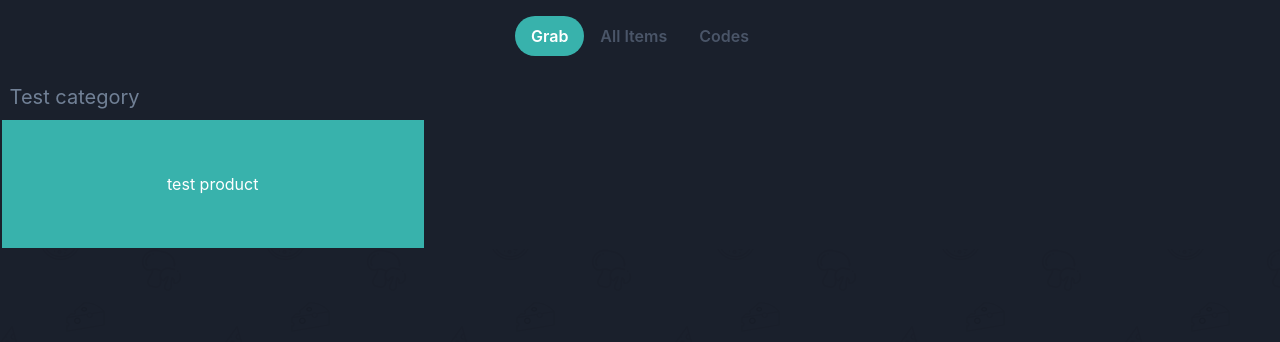
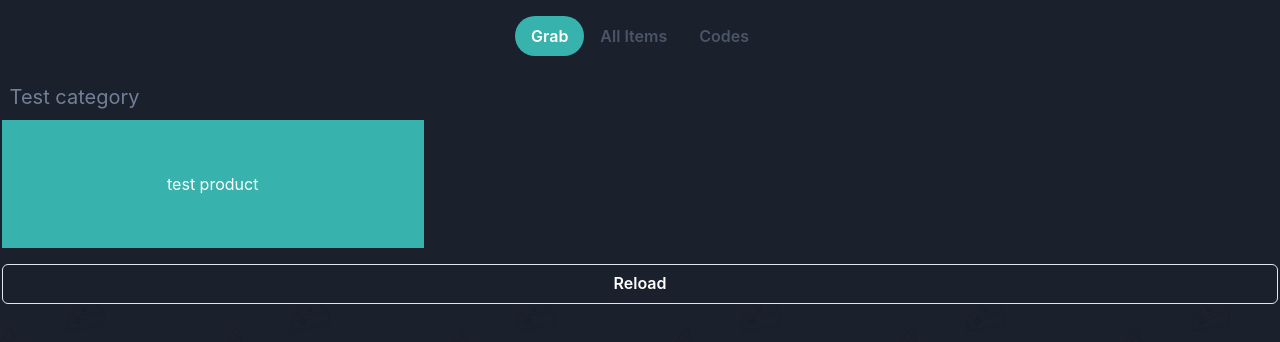
Before and after one commit to madkraft/grab-grab, a React (Create React App) app: page / in a window 1280 px wide. Shown: the top 342 px of the page. Built offline with nearby package versions, Linux system fonts and the light colour scheme; the HTML template or start-up script is replaced by a standard one.

Commit message:
add reload button

```diff
--- a/src/components/Nav.js
+++ b/src/components/Nav.js
@@ -1,16 +1,23 @@
 import React, { useEffect, useState } from "react";
-import { Tab, TabList, TabPanel, TabPanels, Tabs } from "@chakra-ui/react";
+import {
+  Button,
+  Tab,
+  TabList,
+  TabPanel,
+  TabPanels,
+  Tabs,
+} from "@chakra-ui/react";
 import { List } from "./List";
 import { AllItems } from "./AllItems";
 import { fetchRecords, setProduct } from "../utils/api";
-import { swipeEnd, swipeStart } from "../utils/swipe";
-import { getProducts, transformProducts } from "../utils/records";
+// import { swipeEnd, swipeStart } from "../utils/swipe";
+import { getProducts } from "../utils/records";
 import { Codes } from "./Codes";
 
 export const Nav = () => {
   const [allCategories, setAllCategories] = useState({});
   const [listCategories, setListCategories] = useState({});
-  const [loading, setLoading] = useState(false);
+  const [loading] = useState(false);
 
   useEffect(() => {
     const getAllProducts = async () => {
@@ -106,9 +113,29 @@ export const Nav = () => {
             loading={loading}
             removeProduct={handleRemoveProduct}
           />
+          <Button
+            width="100%"
+            marginTop="1rem"
+            variant="outline"
+            onClick={() => {
+              window.location.reload();
+            }}
+          >
+            Reload
+          </Button>
         </TabPanel>
         <TabPanel padding="0.1rem">
           <AllItems categories={allCategories} addToList={handleAddToList} />
+          <Button
+            width="100%"
+            marginTop="1rem"
+            variant="outline"
+            onClick={() => {
+              window.location.reload();
+            }}
+          >
+            Reload
+          </Button>
         </TabPanel>
         <TabPanel padding="0.1rem">
           <Codes />
--- a/src/components/ProductList.js
+++ b/src/components/ProductList.js
@@ -1,5 +1,5 @@
-import React, { useState } from "react";
-import { Box, Button, Input } from "@chakra-ui/react";
+import React from "react";
+import { Box } from "@chakra-ui/react";
 import { CategoryProducts } from "./CategoryProducts";
 
 export const ProductList = ({ categories, canManage, handleClick }) => {
```
